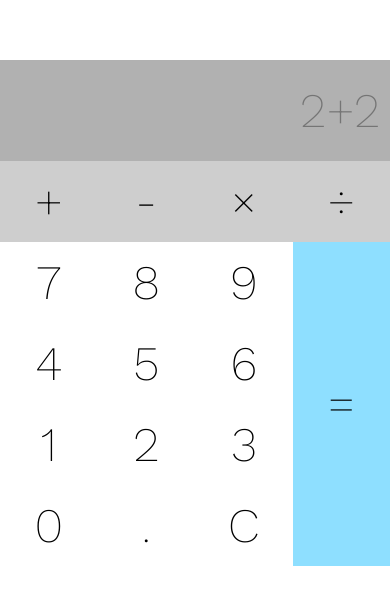
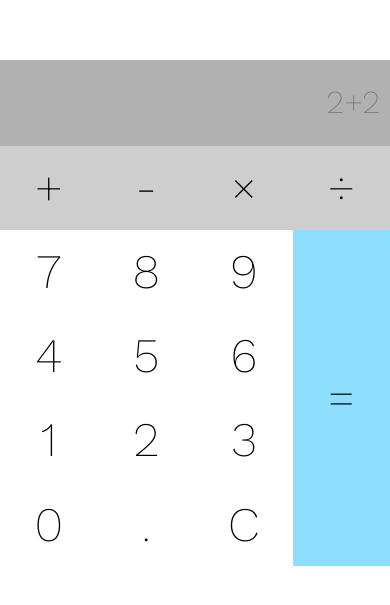
Before and after one commit to f01yy/calculator, a plain HTML site: page index.html in a window 390 px wide. Shown: the part 109-714 px from the top of the page. Drawn offline with nearby package versions, Linux system fonts and the light colour scheme.

Commit message:
Update style.css

```diff
--- a/style.css
+++ b/style.css
@@ -29,12 +29,6 @@ body {
   width: 540px;
   min-height: 60vh;
   user-select: none;
-}
-
-@media screen and (max-width: 540px) {
-  .calculator {
-    width: 100%;
-  }
 }
 
 .container-2 {
@@ -125,3 +119,13 @@ body {
 .output:focus {
   outline: none;
 }
+
+@media screen and (max-width: 540px) {
+  .calculator {
+    width: 100%;
+  }
+
+  .output {
+    font-size: 32px;
+  }
+}
```
